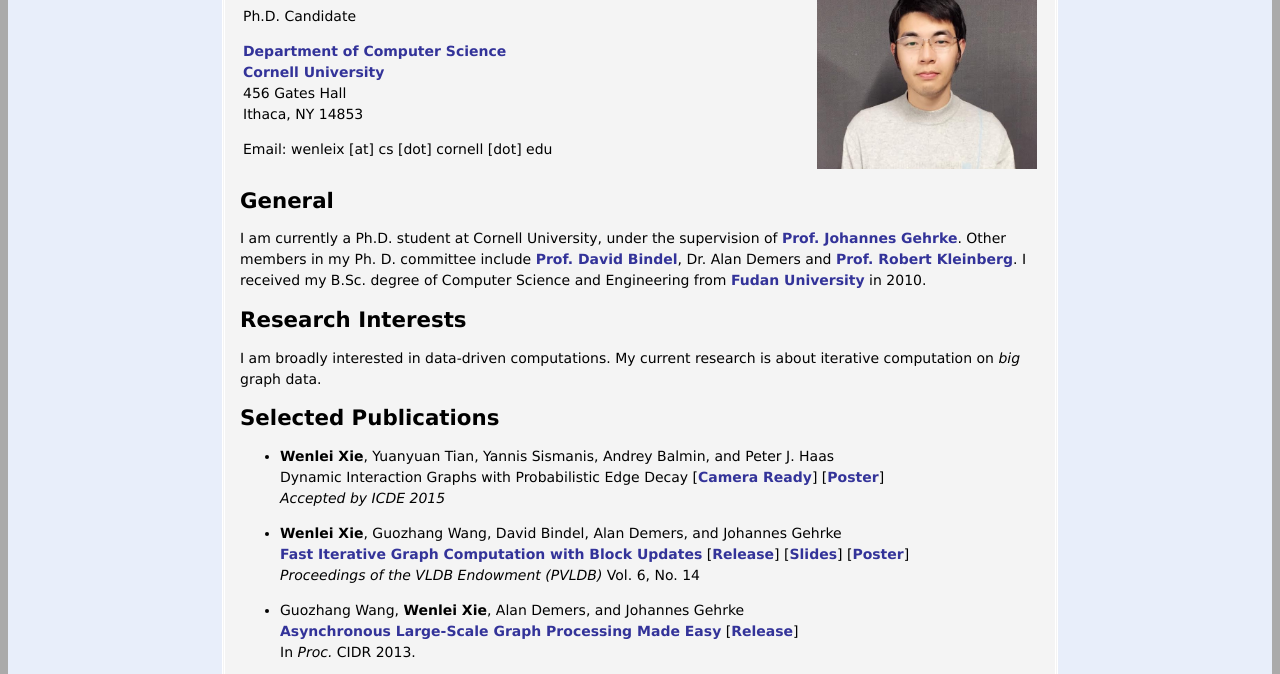
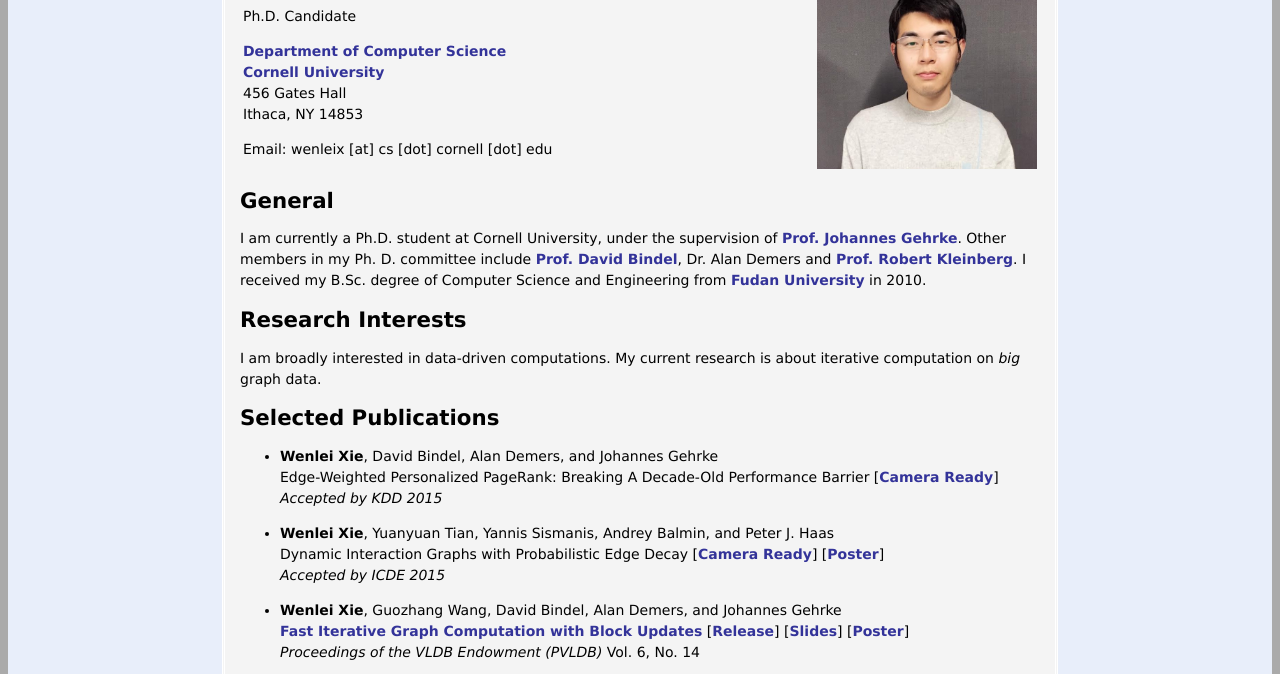
Before and after one commit to FreePeter/freepeter.github.io, a plain HTML site: page index.html in a window 1280 px wide. Shown: the part 80-754 px from the top of the page. Drawn offline with Linux system fonts and the light colour scheme.

Commit message:
Add the KDD paper.

```diff
--- a/index.html
+++ b/index.html
@@ -63,6 +63,13 @@ My current research is about iterative computation on <i> big </i> graph data.
 <h2>Selected Publications</h2>
 
 <ul>
+
+<li><p> <b> Wenlei Xie</b>, David Bindel, Alan Demers, and Johannes Gehrke <br/>
+Edge-Weighted Personalized PageRank: Breaking A Decade-Old Performance Barrier
+[<a href="paper/edgeppr.pdf">Camera Ready</a>]
+<br/>
+<i> Accepted by KDD 2015 </i>
+
 
 <li><p> <b> Wenlei Xie</b>, Yuanyuan Tian, Yannis Sismanis, Andrey Balmin, and Peter J. Haas <br/>
 Dynamic Interaction Graphs with Probabilistic Edge Decay
```
Also changed, not shown: 1 other file.
